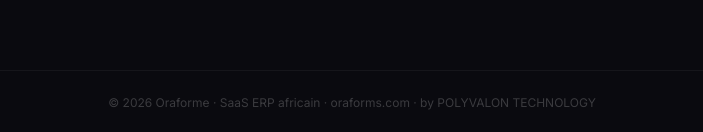
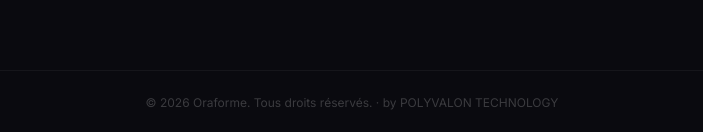
Before and after one commit to delicemalya/oraforme, a Next.js app: page /pricing in a window 1280 px wide. Shown: the part 3758-3890 px from the top of the page, without its empty margins (288-991 px from the left). Built offline with nearby package versions, Linux system fonts and the light colour scheme; no server answers.

Commit message:
style: unify footer text across landing and pricing pages

```diff
--- a/app/pricing/page.tsx
+++ b/app/pricing/page.tsx
@@ -250,7 +250,7 @@ export default function PricingPage() {
 
       {/* ── Footer ───────────────────────────────────────────────────────────── */}
       <footer className="border-t border-white/5 px-8 py-6 text-center text-white/20 text-xs">
-        © 2026 Oraforme · SaaS ERP africain · oraforms.com · by POLYVALON TECHNOLOGY
+        © 2026 Oraforme. Tous droits réservés. · by POLYVALON TECHNOLOGY
       </footer>
     </div>
   )
```
